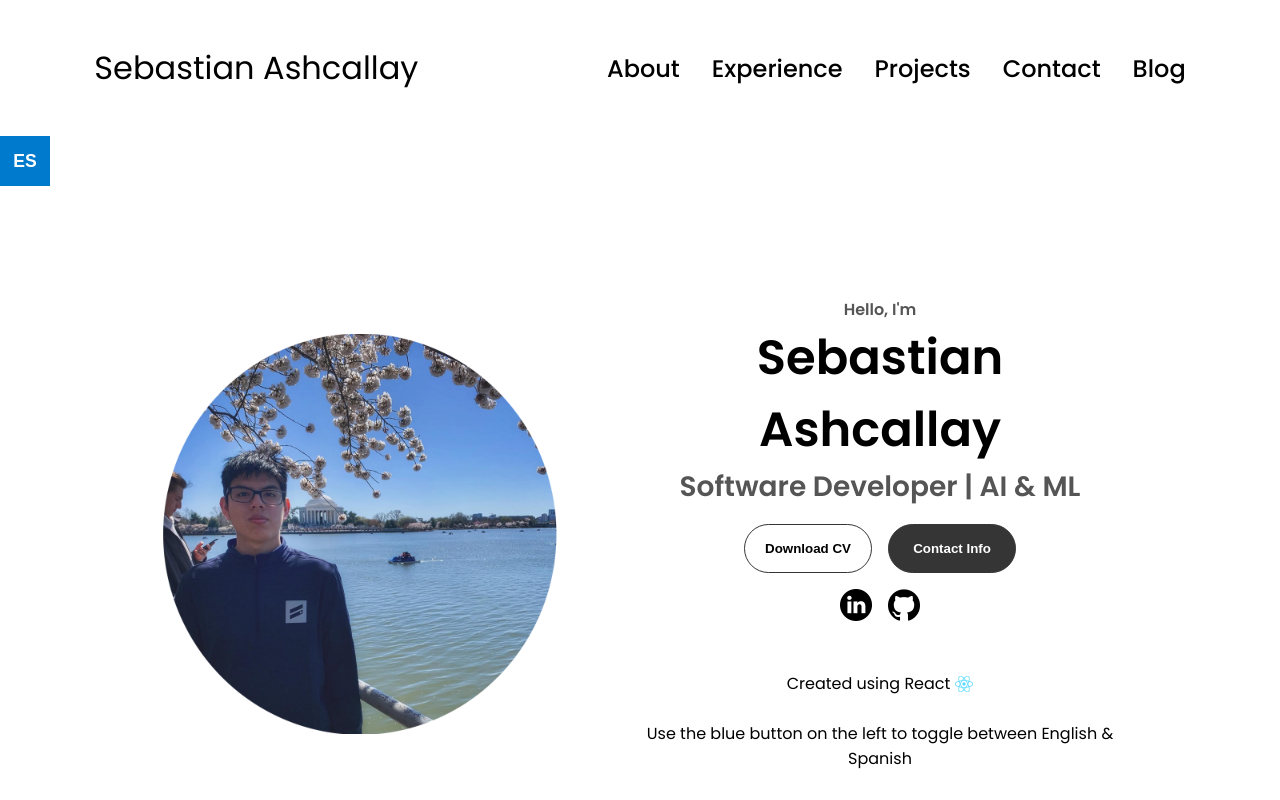
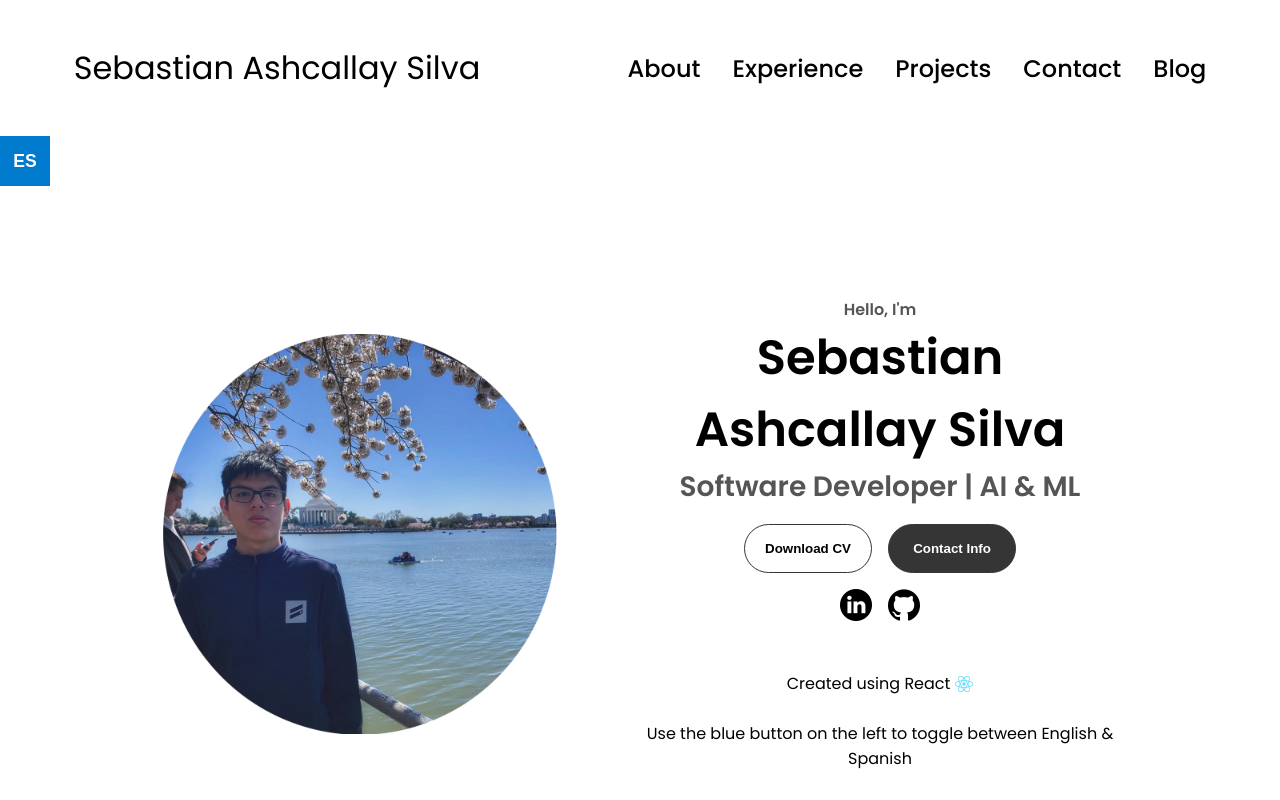
Before and after one commit to sashcallaysilva/PersonalWebsite, a React (Vite) app in the folder client/: page / in a window 1280 px wide. Shown: the top 800 px of the page. Built offline with nearby package versions, Linux system fonts and the light colour scheme.

Commit message:
main: updated Name

```diff
--- a/client/src/components/NavBar.jsx
+++ b/client/src/components/NavBar.jsx
@@ -32,7 +32,7 @@ const Navbar = () => {
     <>
       {/* Desktop Navigation */}
       <nav id="desktop-nav">
-        <Link to="/" className="logo">Sebastian Ashcallay</Link>
+        <Link to="/" className="logo">Sebastian Ashcallay Silva</Link>
         <div>
           <ul className="nav-links">
             <li><Link to='/about'>{navLabels[language].about}</Link></li>
@@ -46,7 +46,7 @@ const Navbar = () => {
 
       {/* Hamburger Navigation */}
       <nav id="hamburger-nav">
-        <Link to="/" className="logo">Sebastian Ashcallay</Link>
+        <Link to="/" className="logo">Sebastian Ashcallay Silva</Link>
         <div className="hamburger-menu">
           <div
             className={`hamburger-icon ${isOpen ? 'open' : ''}`}
--- a/client/src/components/Profile.jsx
+++ b/client/src/components/Profile.jsx
@@ -18,12 +18,12 @@ const Profile = () => {
       <div className="section__pic-container">
         <img
           src={profilePic}
-          alt="Sebastian Ashcallay profile picture"
+          alt="Sebastian Ashcallay Silva profile picture"
         />
       </div>
       <div className="section__text">
         <p className="section__text__p1">{language === 'en' ? "Hello, I'm" : "Hola, soy"}</p>
-        <h1 className="title">Sebastian Ashcallay</h1>
+        <h1 className="title">Sebastian Ashcallay Silva</h1>
         <p className="section__text__p2">
           {language === 'en' ? "Software Developer | AI & ML" : "Desarrollador de Software | IA y ML"}
         </p>
--- a/client/src/data/blogPosts.json
+++ b/client/src/data/blogPosts.json
@@ -15,8 +15,8 @@
       "es": "/assets/papers/prop-1-es.pdf"
     },
     "citation": {
-      "en": "Ashcallay, S. (2026). Is Generative AI the Future of Education? The Risks Involved. Personal Blog.",
-      "es": "Ashcallay, S. (2026). ¿Es la IA Generativa el Futuro de la Educación? Los Riesgos Involucrados. Blog Personal."
+      "en": "Ashcallay Silva, S. (2026). Is Generative AI the Future of Education? The Risks Involved. Personal Blog.",
+      "es": "Ashcallay Silva, S. (2026). ¿Es la IA Generativa el Futuro de la Educación? Los Riesgos Involucrados. Blog Personal."
     },
     "image": "/assets/papers/prop-1-cover.jpg",
     "status": "published"
--- a/client/src/data/papers/prop-1.js
+++ b/client/src/data/papers/prop-1.js
@@ -4,7 +4,7 @@ const prop1 = {
         en: "Proposal 1: Is Generative A.I. the Future of Education? The Risks Involved",
         es: "Propuesta 1: ¿Es la I.A. Generativa el Futuro de la Educación? Los Riesgos Involucrados"
     },
-    author: "Sebastian Ashcallay",
+    author: "Sebastian Ashcallay Silva",
     date: {
         en: "Feb. 28, 2026, 5:00 PM EST",
         es: "28 de febrero de 2026, 5:00 PM EST"
```
Also changed, not shown: 2 other files (tests, documents, lock files or other folders).
